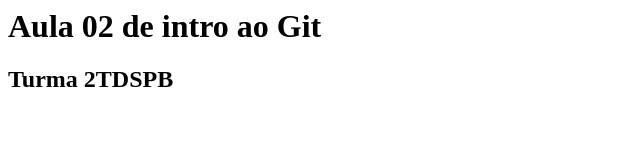
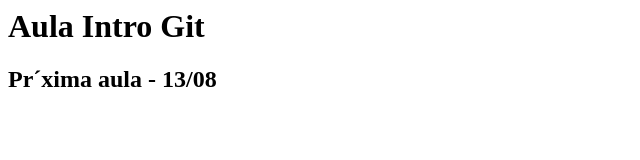
Before and after one commit to TalytaBP/Aula02-Mobile, a plain HTML site: page index.html in a window 1280 px wide. Shown: the whole page, without its empty margins (0-640 px from the left). Drawn offline with Linux system fonts and the light colour scheme.

Commit message:
Alteração do arq index

```diff
--- a/index.html
+++ b/index.html
@@ -3,7 +3,7 @@
   <title>Aula 02 - PB </title>
  </heade>
  <body>
-  <h1> Aula 02 de intro ao Git </h1>
-  <h2> Turma 2TDSPB </h2>
+  <h1> Aula Intro Git </h1>
+  <h2> Pr´xima aula - 13/08 </h2>
  </body>
 <html>
```
